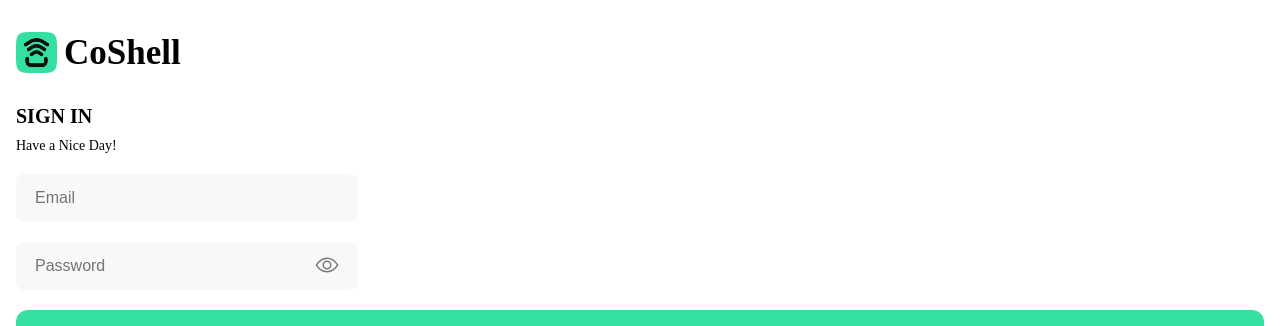
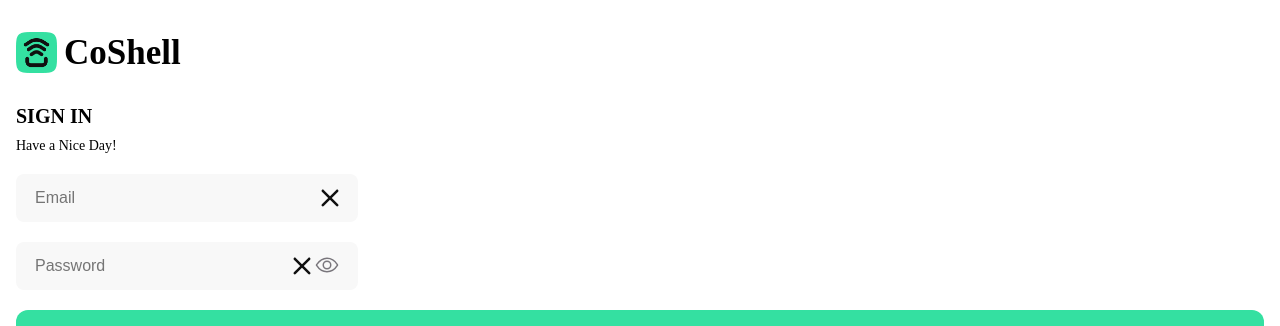
Before and after one commit to psycho-o0o/CoShell, a Next.js app: page /auth/signIn in a window 1280 px wide. Shown: the top 326 px of the page. Built offline with nearby package versions, Linux system fonts and the light colour scheme.

Commit message:
@Design input 버튼에서 입력시 텍스트 제거 디자인

```diff
--- a/src/component/Input/index.tsx
+++ b/src/component/Input/index.tsx
@@ -6,6 +6,7 @@ import {
     ShowVisibleTextButton,
     ShowHelperTextButton,
     HelperWrap,
+    ShowRemoveTextButton,
 } from "./style"
 import { IInputProps } from "./interface"
 import Image from "next/image"
@@ -28,6 +29,15 @@ export default function Input({
                     placeholder={placeHolder}
                     disabled={type === "disabled"}
                 ></StyledInput>
+                <ShowRemoveTextButton type={type} isShown={type === "typing"}>
+                    <Image
+                        src={"/images/icons/x2.svg"}
+                        alt="remove inputed text"
+                        width={18}
+                        height={18}
+                    />
+                </ShowRemoveTextButton>
+
                 {(type === "warning" || type === "help") && (
                     <ShowHelperTextButton
                         type={type}
--- a/src/component/Input/style.ts
+++ b/src/component/Input/style.ts
@@ -62,6 +62,12 @@ export const ShowButton = styled.div<IShowButtonProps>`
     margin: 0 2px;
     cursor: ${(props) => (props.type === "disabled" ? "default" : "pointer")};
 `
+export const ShowRemoveTextButton = styled(ShowButton)`
+    display: flex;
+    align-items: center;
+    cursor: pointer;
+`
+
 export const ShowHelperTextButton = styled(ShowButton)``
 
 export const ShowVisibleTextButton = styled(ShowButton)``
```
Also changed, not shown: public/images/icons/x.svg (added), public/images/icons/x2.svg (added).
